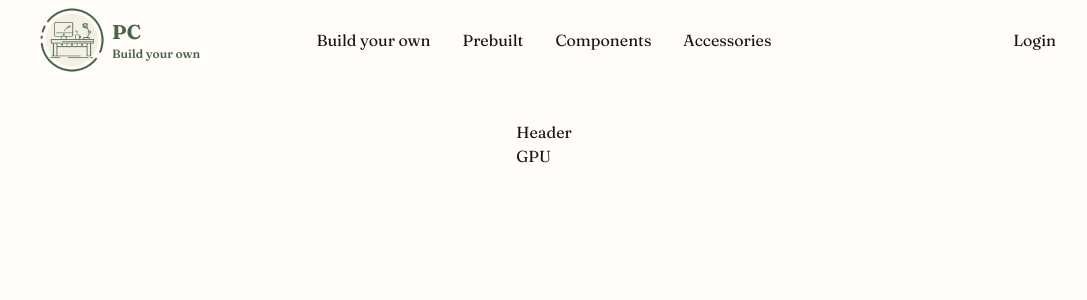
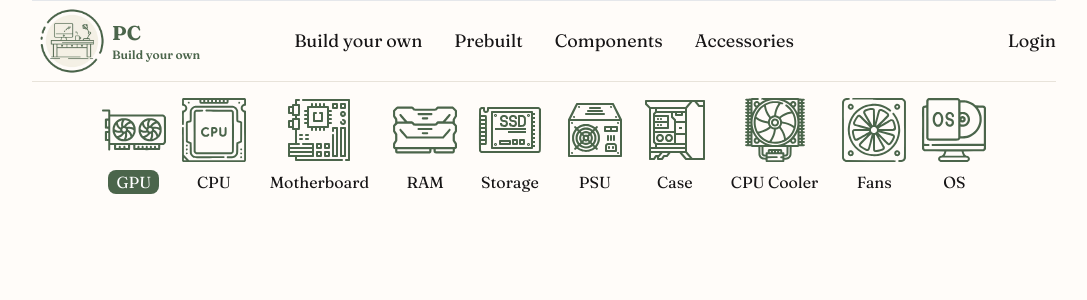
Before and after one commit to Kweebac/ecommerce, a React (Vite) app in the folder client/: page /components/gpu in a window 1280 px wide. Shown: the top 300 px of the page, without its empty margins (96-1183 px from the left). Built offline with nearby package versions, Linux system fonts and the light colour scheme; no server answers.

Commit message:
Created component header

```diff
--- a/client/src/App.tsx
+++ b/client/src/App.tsx
@@ -48,6 +48,7 @@ export default function App() {
             <Route index element={<Navigate to="gpu" />} />
             <Route path="gpu" element={<GPU />} />
             <Route path="cpu" element={<CPU />} />
+            <Route path="*" element={<URLError link="/components" />} />
           </Route>
 
           {isLoggedIn ? (
--- a/client/src/components/Auth/Login.tsx
+++ b/client/src/components/Auth/Login.tsx
@@ -39,6 +39,7 @@ export default function Login() {
   );
 
   return (
+    <main className="p-8">
       <form onSubmit={(e) => handleLogin(e)} className="grid gap-4">
         <h1 className="text-3xl font-semibold">Login</h1>
 
@@ -54,5 +55,6 @@ export default function Login() {
           Login
         </button>
       </form>
+    </main>
   );
 }
--- a/client/src/components/Auth/Logout.tsx
+++ b/client/src/components/Auth/Logout.tsx
@@ -24,5 +24,9 @@ export default function Logout() {
     }
   }, [navigate, setUser]);
 
-  return <button onClick={handleLogout}>Logout</button>;
+  return (
+    <main className="p-8">
+      <button onClick={handleLogout}>Logout</button>
+    </main>
+  );
 }
--- a/client/src/components/Auth/Register.tsx
+++ b/client/src/components/Auth/Register.tsx
@@ -29,6 +29,7 @@ export default function Register() {
   );
 
   return (
+    <main className="p-8">
       <form onSubmit={(e) => handleRegister(e)} className="grid gap-4">
         <h1 className="text-3xl font-semibold">Register</h1>
 
@@ -40,11 +41,17 @@ export default function Register() {
 
         <Input type="password" name="password" errors={errors} />
 
-      <Input type="text" name="firstName" label="First name" errors={errors} />
+        <Input
+          type="text"
+          name="firstName"
+          label="First name"
+          errors={errors}
+        />
 
         <button className="w-60 justify-self-end rounded-xl bg-green-3 px-8 py-3 text-white-1">
           Register
         </button>
       </form>
+    </main>
   );
 }
--- a/client/src/components/Components/CPU.tsx
+++ b/client/src/components/Components/CPU.tsx
@@ -1,7 +1,3 @@
 export default function CPU() {
-  return (
-    <div>
-      <h1>CPU</h1>
-    </div>
-  );
+  return <main></main>;
 }
--- a/client/src/components/Components/ComponentsHeader.tsx
+++ b/client/src/components/Components/ComponentsHeader.tsx
@@ -1,11 +1,58 @@
-import { Outlet } from "react-router-dom";
+import { NavLink, Outlet } from "react-router-dom";
+import {
+  CaseIcon,
+  CPUCoolerIcon,
+  CPUIcon,
+  FanIcon,
+  GPUIcon,
+  MotherboardIcon,
+  OSIcon,
+  PSUIcon,
+  RAMIcon,
+  StorageIcon,
+} from "../Icons";
+
+type ListItemProps = {
+  icon: JSX.Element;
+  name: string;
+};
+
+function ListItem({ icon, name }: ListItemProps) {
+  const url = "/components/" + name.toLowerCase().replace(" ", "-");
+
+  return (
+    <li>
+      <NavLink
+        to={url}
+        className="grid cursor-pointer justify-items-center gap-2"
+      >
+        {icon}
+
+        <p className="px-2">{name}</p>
+      </NavLink>
+    </li>
+  );
+}
 
 export default function ComponentsHeader() {
   return (
-    <>
-      <div>Header</div>
+    <div className="grid grid-rows-[auto_1fr]">
+      <header className="m-4">
+        <ul className="grid grid-flow-col gap-4 text-center">
+          <ListItem icon={<GPUIcon />} name="GPU"></ListItem>
+          <ListItem icon={<CPUIcon />} name="CPU"></ListItem>
+          <ListItem icon={<MotherboardIcon />} name="Motherboard"></ListItem>
+          <ListItem icon={<RAMIcon />} name="RAM"></ListItem>
+          <ListItem icon={<StorageIcon />} name="Storage"></ListItem>
+          <ListItem icon={<PSUIcon />} name="PSU"></ListItem>
+          <ListItem icon={<CaseIcon />} name="Case"></ListItem>
+          <ListItem icon={<CPUCoolerIcon />} name="CPU Cooler"></ListItem>
+          <ListItem icon={<FanIcon />} name="Fans"></ListItem>
+          <ListItem icon={<OSIcon />} name="OS"></ListItem>
+        </ul>
+      </header>
 
       <Outlet />
-    </>
+    </div>
   );
 }
--- a/client/src/components/Components/GPU.tsx
+++ b/client/src/components/Components/GPU.tsx
@@ -1,7 +1,3 @@
 export default function GPU() {
-  return (
-    <div>
-      <h1>GPU</h1>
-    </div>
-  );
+  return <main></main>;
 }
--- a/client/src/components/Header.tsx
+++ b/client/src/components/Header.tsx
@@ -1,14 +1,45 @@
 import { Link, Outlet } from "react-router-dom";
 import { Logo, Cart } from "./Icons";
-import { useContext } from "react";
+import { useContext, useEffect, useRef } from "react";
 import { UserContext } from "../App";
 
 export default function Header() {
   const { user } = useContext(UserContext);
+  const header = useRef<HTMLHeadingElement>();
+  const div = useRef<HTMLDivElement>();
+
+  useEffect(() => {
+    function handleScroll() {
+      if (header.current && div.current) {
+        if (window.scrollY > 0) {
+          header.current.classList.add("shadow-md");
+          div.current.classList.remove("border-b-[#e8e3da]");
+          div.current.classList.add("border-b-[#fffcf9]");
+        } else {
+          header.current.classList.remove("shadow-md");
+          div.current.classList.remove("border-b-[#fffcf9]");
+          div.current.classList.add("border-b-[#e8e3da]");
+        }
+      }
+    }
+
+    addEventListener("scroll", handleScroll);
+
+    () => {
+      removeEventListener("scroll", handleScroll);
+    };
+  }, []);
 
   return (
-    <div className="grid justify-items-center">
-      <header className="grid w-4/5 grid-cols-[1fr_auto_1fr] items-center">
+    <div className="grid h-screen grid-rows-[auto_1fr] content-start justify-items-center">
+      <header
+        ref={header}
+        className="sticky top-0 grid w-full justify-items-center"
+      >
+        <div
+          ref={div}
+          className="grid w-4/5 grid-cols-[1fr_auto_1fr] items-center border border-x-0 border-b-[#e8e3da] bg-[#fffcf9] text-lg"
+        >
           <Link to="/" className="justify-self-start">
             <Logo />
           </Link>
@@ -36,11 +67,10 @@ export default function Header() {
               )}
             </ul>
           </nav>
+        </div>
       </header>
 
-      <main className="p-10">
       <Outlet />
-      </main>
     </div>
   );
 }
--- a/client/src/components/Home.tsx
+++ b/client/src/components/Home.tsx
@@ -1,3 +1,3 @@
 export default function Home() {
-  return <div>TBA</div>;
+  return <main></main>;
 }
--- a/client/src/components/Icons.tsx
+++ b/client/src/components/Icons.tsx
@@ -1,7 +1,7 @@
 import logo from "../assets/logo.png";
 
-const svgClass = "h-40 w-40";
-const pathClass = "fill-black";
+const svgClass = "h-16 w-16 block";
+const pathClass = "fill-green-3";
 
 export function Logo() {
   return (
--- a/client/src/components/URLError.tsx
+++ b/client/src/components/URLError.tsx
@@ -1,8 +1,14 @@
 import { Link } from "react-router-dom";
 
-export default function URLError() {
+type URLErrorProps = {
+  link?: string;
+};
+
+export default function URLError({ link = "" }: URLErrorProps) {
+  const divClass = "grid content-center justify-items-center text-center";
+
   return (
-    <div className="grid h-[calc(100vh-80px-80px-40px)] content-center justify-items-center text-center">
+    <div className={divClass}>
       <h1 className="text-[4rem] text-[#d7d2c8]">404</h1>
       <h2 className="text-[2.5rem] font-semibold">
         Oops! This page doesn't exist.
@@ -12,9 +18,9 @@ export default function URLError() {
         or didn't exist in the first place.
       </p>
 
-      <Link to="/">
+      <Link to={link}>
         <button className="mt-8 h-[52px] w-[165px] rounded-lg bg-green-3 text-[18px] font-semibold text-white-1">
-          Shop
+          Go back
         </button>
       </Link>
     </div>
--- a/client/src/index.css
+++ b/client/src/index.css
@@ -3,9 +3,13 @@
 @tailwind utilities;
 
 :root {
-  @apply bg-[#fffcf9] font-fraunces text-[#171516];
+  @apply box-border bg-[#fffcf9] font-fraunces text-[#171516];
 }
 
 .focus-within:focus-within {
   @apply outline outline-2 outline-[#40644C];
 }
+
+a.active p {
+  @apply rounded-lg bg-green-3 text-white-1;
+}
```
Lines whose indentation alone changed are shown as unchanged.
